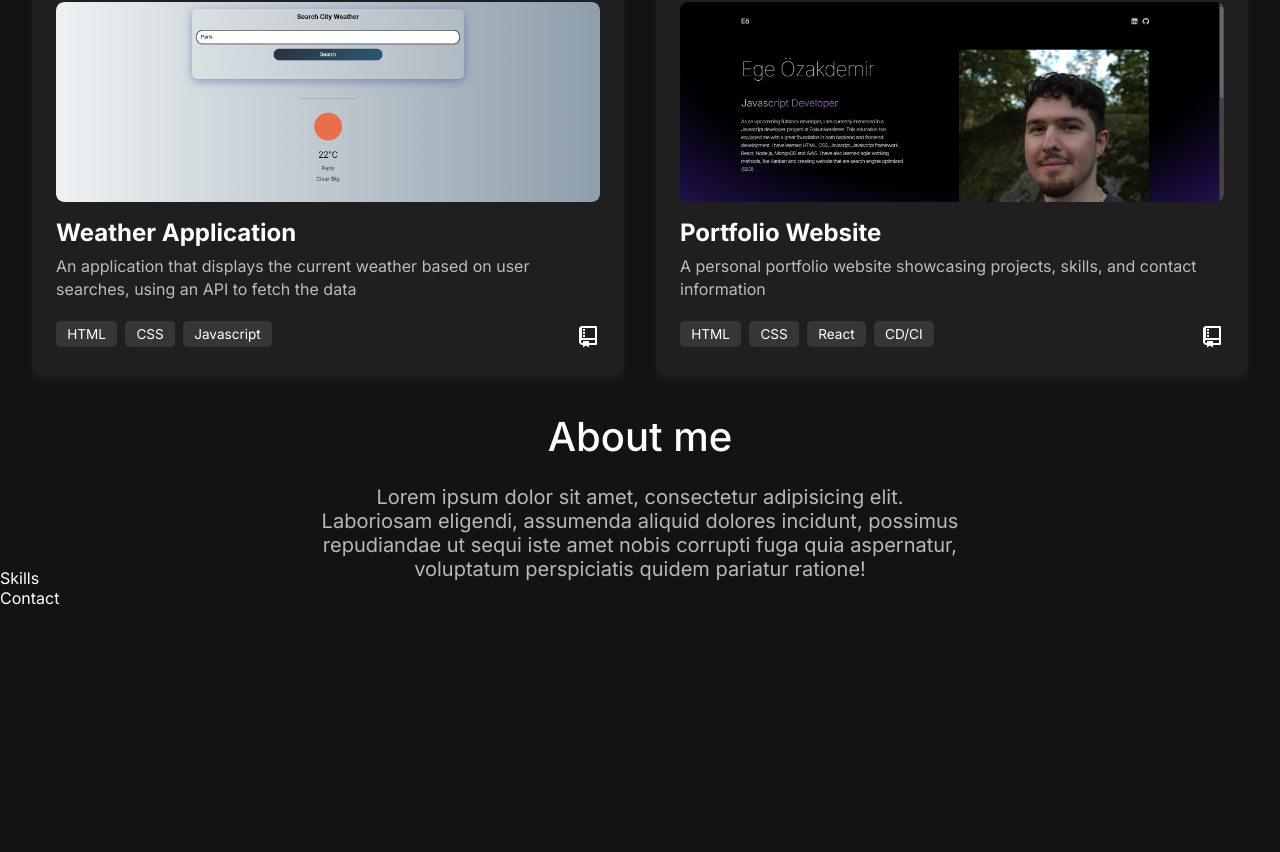
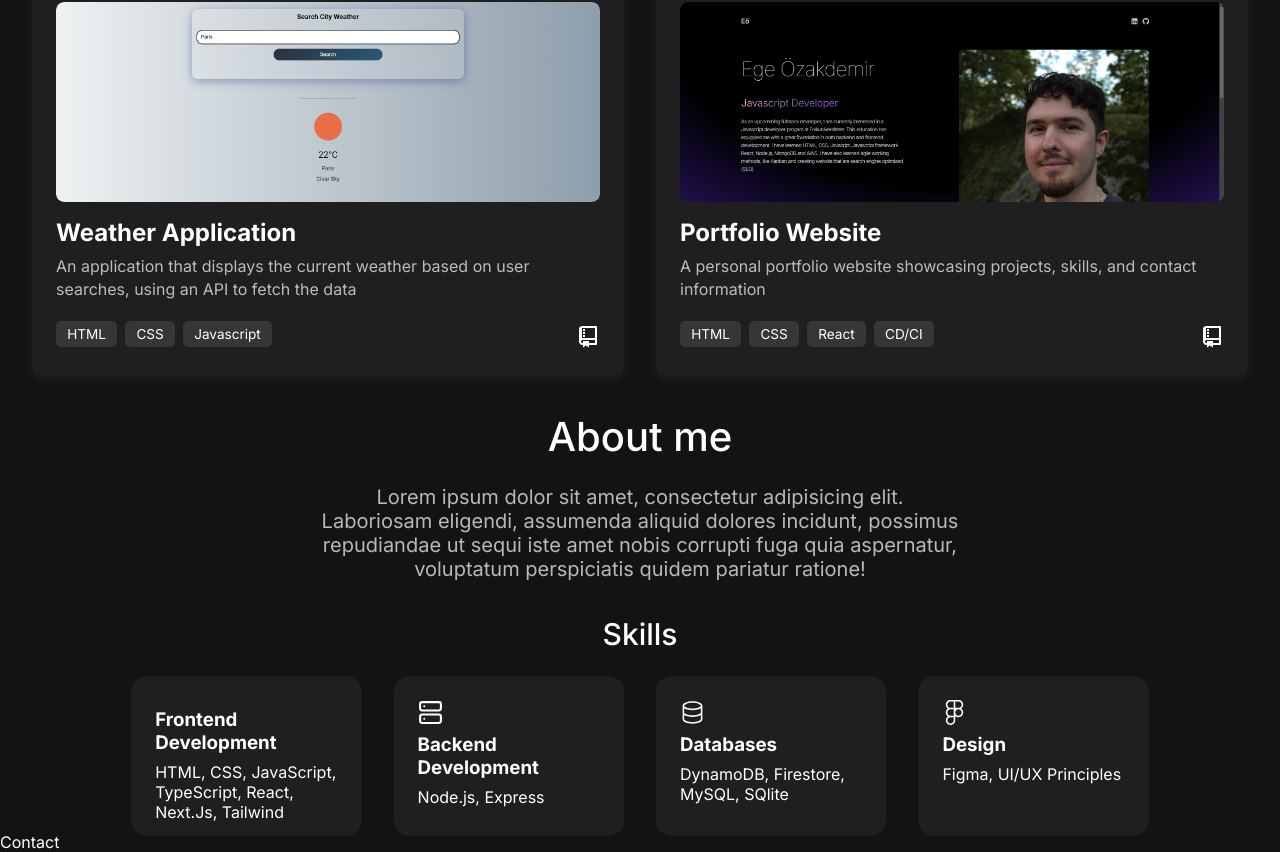
Before and after one commit to Egeeoz/portfolio-2.0, a React app: page / in a window 1280 px wide. Shown: the part 1329-2181 px from the top of the page. Before the commit the page ends 1937 px from the top, so only its background shows below. Built offline with nearby package versions, Linux system fonts and the light colour scheme; the HTML template or start-up script is replaced by a standard one.

Commit message:
Implement skills section

```diff
--- a/src/components/hero/Hero.module.css
+++ b/src/components/hero/Hero.module.css
@@ -26,7 +26,9 @@
 
 .heroContainer h2 {
   color: var(--foreground-dim);
+  border-bottom: 2px solid var(--strong-hover);
   font-size: 22px;
+  padding-bottom: 1rem;
 }
 
 .heroContainer svg {
--- a/src/components/skills/Skills.jsx
+++ b/src/components/skills/Skills.jsx
@@ -1,7 +1,45 @@
-import React from 'react';
+import styles from './Skills.module.css';
+import { IoCodeOutline } from 'react-icons/io5';
+import { FiServer } from 'react-icons/fi';
+import { GoDatabase } from 'react-icons/go';
+import { FaFigma } from 'react-icons/fa';
 
 const Skills = () => {
-  return <div>Skills</div>;
+  return (
+    <section className={styles.skillsContainer}>
+      <h1 className={styles.skillsTitle}>Skills</h1>
+      <section className={styles.skills}>
+        <div className={styles.skillItem}>
+          <IoCodeOutline size={25} />
+          <h1>
+            Frontend
+            <br />
+            Development
+          </h1>
+          <p>HTML, CSS, JavaScript, TypeScript, React, Next.Js, Tailwind</p>
+        </div>
+        <div className={styles.skillItem}>
+          <FiServer size={25} />
+          <h1>
+            Backend
+            <br />
+            Development
+          </h1>
+          <p>Node.js, Express</p>
+        </div>
+        <div className={styles.skillItem}>
+          <GoDatabase size={25} />
+          <h1>Databases</h1>
+          <p>DynamoDB, Firestore, MySQL, SQlite</p>
+        </div>
+        <div className={styles.skillItem}>
+          <FaFigma size={25} />
+          <h1>Design</h1>
+          <p>Figma, UI/UX Principles</p>
+        </div>
+      </section>
+    </section>
+  );
 };
 
 export default Skills;
--- a/src/components/skills/Skills.module.css
+++ b/src/components/skills/Skills.module.css
@@ -0,0 +1,30 @@
+.skillsContainer {
+  padding-top: 3rem;
+  height: 33vh;
+}
+
+.skillsTitle {
+  font-size: 30px;
+  font-weight: 500;
+  text-align: center;
+  padding-bottom: 1.5rem;
+}
+
+.skills {
+  display: flex;
+  justify-content: center;
+  gap: 2rem;
+}
+
+.skillItem {
+  height: 20vh;
+  min-width: 18%;
+  aspect-ratio: 1/1;
+  box-sizing: border-box; /* Include padding and border in the element's size */
+  display: flex;
+  flex-direction: column;
+  gap: 0.5rem;
+  background: var(--background-hover);
+  padding: 1.5rem;
+  border-radius: 1rem;
+}
```
